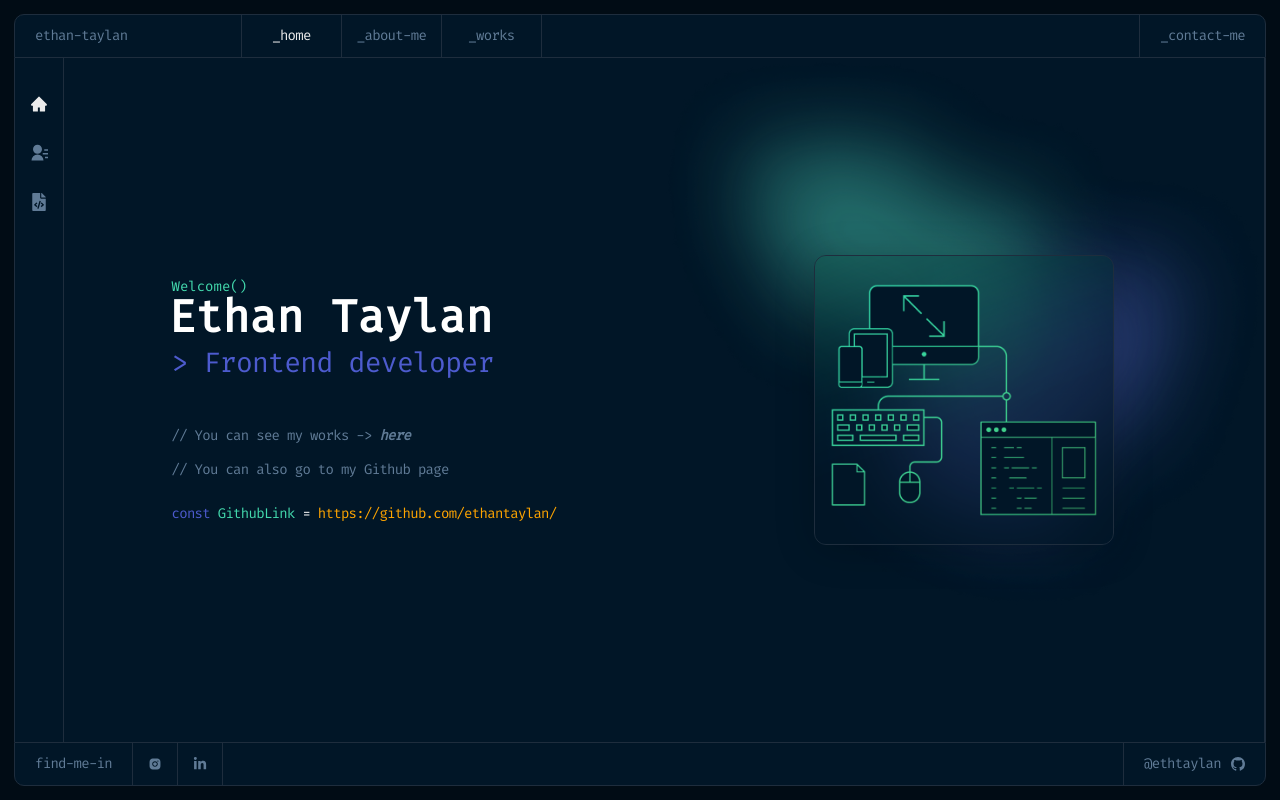
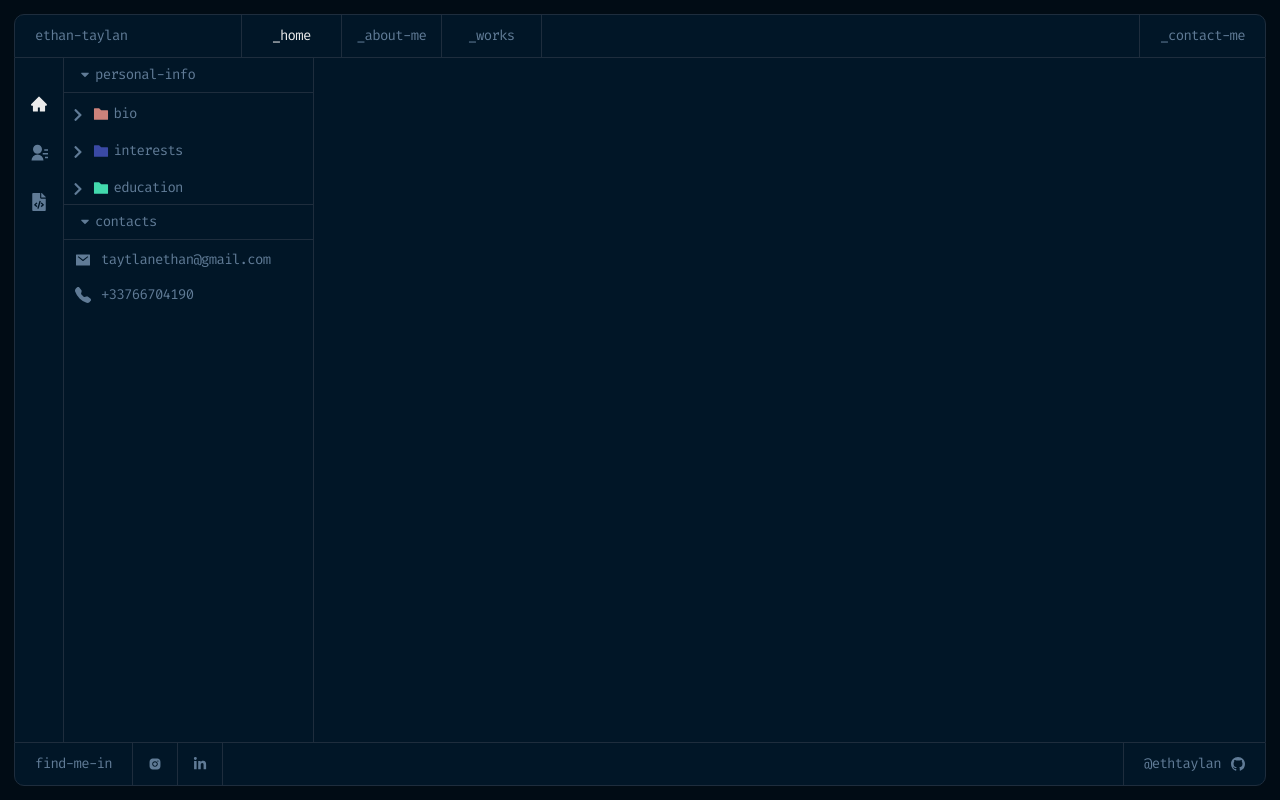
Before and after one commit to ethantaylan/ethan-taylan-portfolio, a React (Vite) app: page / in a window 1280 px wide. Built offline with nearby package versions, Linux system fonts and the light colour scheme.

Commit message:
testing routes

```diff
--- a/src/components/Navbar/SideBar.tsx
+++ b/src/components/Navbar/SideBar.tsx
@@ -5,6 +5,8 @@ import { AiFillHome } from 'react-icons/ai';
 import { RiContactsFill } from 'react-icons/ri';
 import { FaFileCode } from 'react-icons/fa';
 import { NavLink } from 'react-router-dom';
+import Bio from '../../packages/AboutMe/Bio';
+import AboutMe from '../../packages/AboutMe/AboutMe';
 
 const SideBarContainer = styled.div`
 	width: auto;
@@ -66,7 +68,7 @@ const SideBar: React.FC<SideBarProps> = ({ children }) => {
 					</NavLink>
 				</SideBarUl>
 			</SideBarContainer>
-			{children}
+			<AboutMe />
 		</div>
 	);
 };
--- a/src/packages/AboutMe/AboutMe.tsx
+++ b/src/packages/AboutMe/AboutMe.tsx
@@ -8,6 +8,7 @@ import { folderColors } from '../../components/AboutMeItems/folder-colors';
 import { BsFillTelephoneFill } from 'react-icons/bs';
 import { IoMailSharp } from 'react-icons/io5';
 import { NavLink } from 'react-router-dom';
+import Bio from './Bio';
 
 const FolderContainer = styled.div`
 	width: 250px;
--- a/src/packages/AboutMe/Bio.tsx
+++ b/src/packages/AboutMe/Bio.tsx
@@ -10,13 +10,11 @@ const Square = styled.div`
 `;
 
 interface BioProps {
-	children: any;
 }
 
-const Bio: React.FC<BioProps> = ({ children }) => {
+const Bio: React.FC<BioProps> = ({}) => {
 	return (
 		<div>
-			<SideBar children={<AboutMe children={children} />} />
 			<Square />
 		</div>
 	);
```
